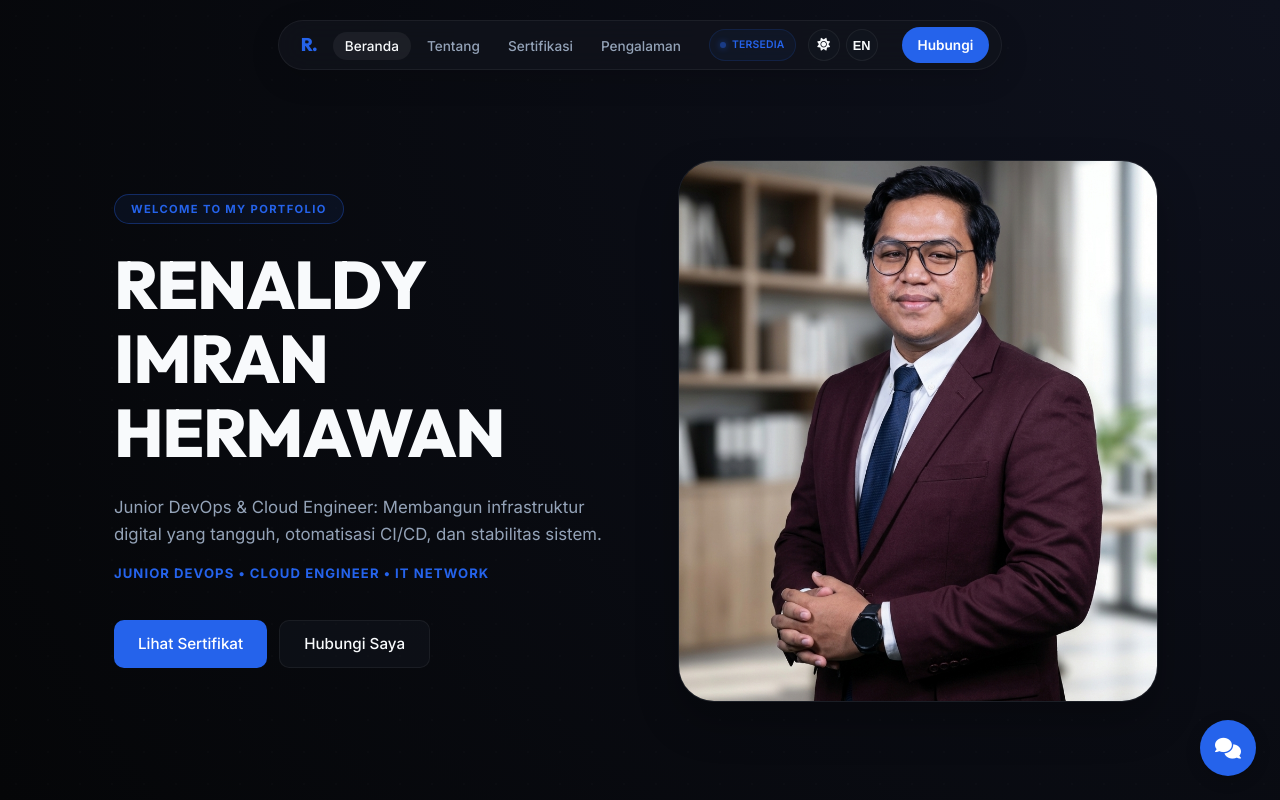
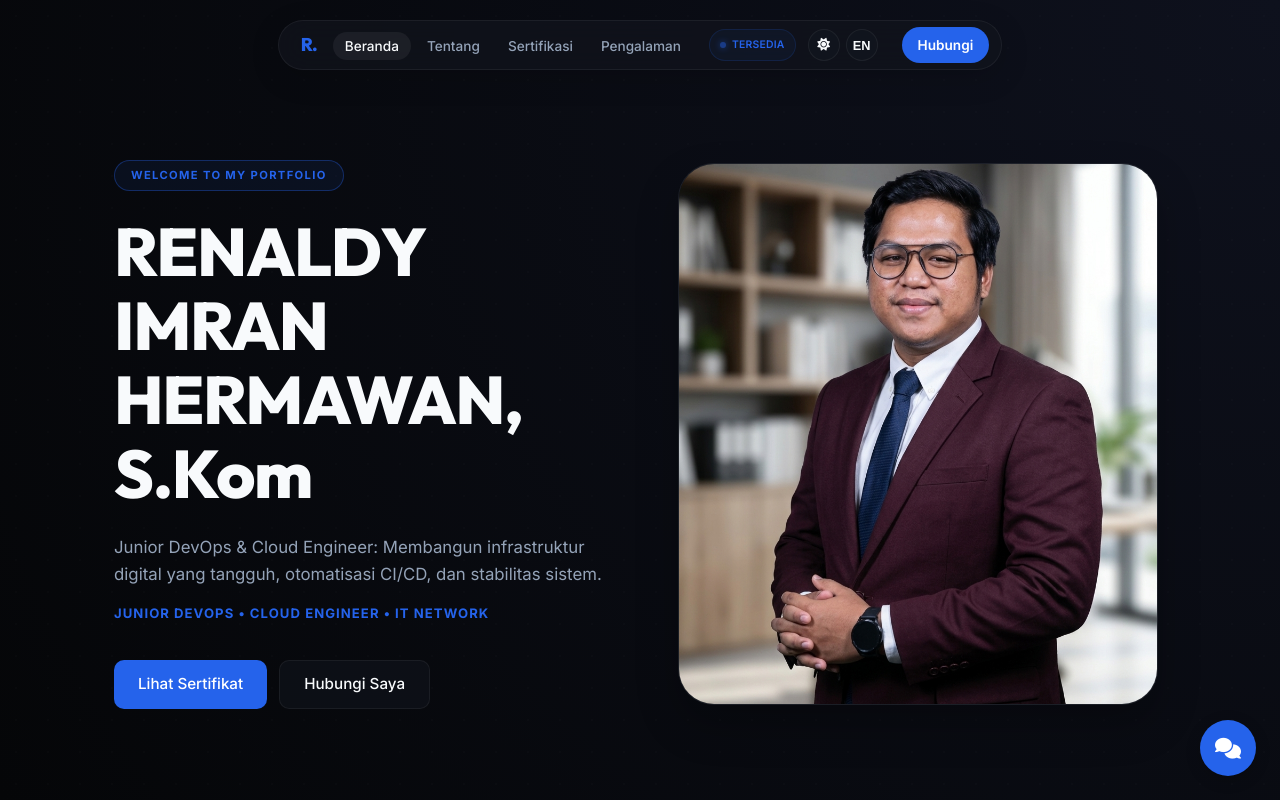
Before and after one commit to renmher/portofolio, a React (Vite) app: page / in a window 1280 px wide. Shown: the top 800 px of the page. Built offline with nearby package versions, Linux system fonts and the light colour scheme.

Commit message:
feat: add S.Kom degree to main hero title

```diff
--- a/src/App.jsx
+++ b/src/App.jsx
@@ -20,7 +20,7 @@ const App = () => {
       "nav-experience": "Pengalaman",
       "nav-contact": "Hubungi",
       "hero-eyebrow": "WELCOME TO MY PORTFOLIO",
-      "hero-title": "RENALDY IMRAN HERMAWAN",
+      "hero-title": "RENALDY IMRAN HERMAWAN, S.Kom",
       "hero-desc": "Junior DevOps & Cloud Engineer: Membangun infrastruktur digital yang tangguh, otomatisasi CI/CD, dan stabilitas sistem.",
       "hero-roles": "JUNIOR DEVOPS • CLOUD ENGINEER • IT NETWORK",
       "btn-projects": "Lihat Sertifikat",
@@ -71,7 +71,7 @@ const App = () => {
       "nav-experience": "Experience",
       "nav-contact": "Contact",
       "hero-eyebrow": "WELCOME TO MY PORTFOLIO",
-      "hero-title": "RENALDY IMRAN HERMAWAN",
+      "hero-title": "RENALDY IMRAN HERMAWAN, S.Kom",
       "hero-desc": "Junior DevOps & Cloud Engineer: Building resilient digital infrastructures, automating CI/CD, and system stability.",
       "hero-roles": "JUNIOR DEVOPS • CLOUD ENGINEER • IT NETWORK",
       "btn-projects": "View Certificates",
```
